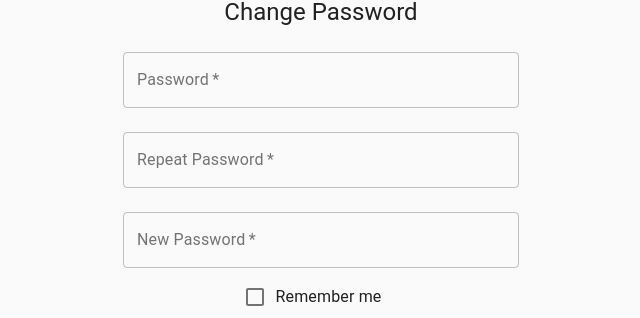
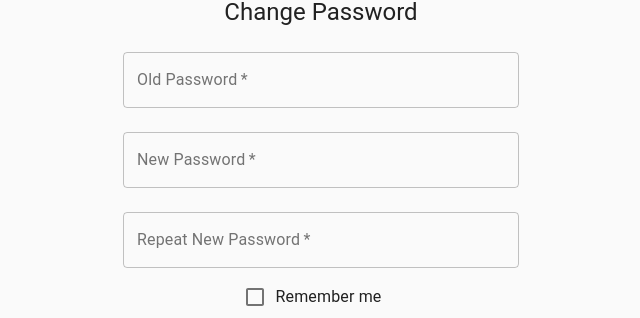
Before and after one commit to Ahmed20150/EasyTravel, a React (Create React App) app in the folder client/: page /changePassword in a window 1280 px wide. Shown: the part 124-442 px from the top of the page, without its empty margins (319-959 px from the left). Built offline with nearby package versions, Linux system fonts and the light colour scheme.

Commit message:
added data validation to changePassword

```diff
--- a/client/src/components/LoginForm.js
+++ b/client/src/components/LoginForm.js
@@ -16,6 +16,9 @@ import {useState} from 'react';
 import axios from 'axios';
 import { CookiesProvider, useCookies } from 'react-cookie'
 import { useNavigate } from "react-router-dom";
+import { ToastContainer, toast } from 'react-toastify';
+import 'react-toastify/dist/ReactToastify.css';
+
 
 function Copyright() {
   return (
@@ -80,6 +83,7 @@ export default function Login() {
       const accessToken = response.data.accessToken; //capture accessToken from response
       const userType = response.data.userType;
       console.log('Successful Login!', response.data);
+      toast.success('Successful Login!');
       console.log('Access Token:', accessToken);
       console.log('Logged in Username:', username);
 
@@ -92,10 +96,13 @@ export default function Login() {
       setPassword('');
 
       //TODO based on userType navigate to different pages
-      navigate('/home');
+      setTimeout(() => {
+        navigate("/home");
+      }, 2000);
 
 
   } catch (error) {
+      toast.error('Invalid Username or Password');
       console.error('Error:', error.response ? error.response.data : error.message);
   }
 
--- a/client/src/components/changePassword.js
+++ b/client/src/components/changePassword.js
@@ -16,6 +16,9 @@ import axios from 'axios';
 import { CookiesProvider, useCookies } from 'react-cookie';
 import Cookies from 'js-cookie';
 import { useNavigate } from 'react-router-dom';
+import { ToastContainer, toast } from 'react-toastify';
+import 'react-toastify/dist/ReactToastify.css';
+
 
 function Copyright() {
   return (
@@ -54,9 +57,9 @@ function ChangePassword() {
   const classes = useStyles();
   const navigate = useNavigate();
 
-  const [password, setPassword] = useState('');
-  const [repeatPassword, setRepeatPassword] = useState('');
+  const [oldPassword, setOldPassword] = useState('');
   const [newPassword, setNewPassword] = useState('');
+  const [repeatNewPassword, setRepeatNewPassword] = useState('');
 
 
   const [tokenCookie, setTokenCookie] = useCookies(['token']); // Init cookie object, naming it "token"
@@ -67,23 +70,29 @@ function ChangePassword() {
 
      const username = Cookies.get('username');
 
-     if(password !== repeatPassword) {
-        alert('Passwords do not match!');
+     if(newPassword !== repeatNewPassword) {
+        toast.error('Passwords do not match!');
          return;
       }
 
-      const user = { username, password, newPassword };
+      const user = { username, oldPassword, newPassword };
 
     try {
       const response = await axios.post('http://localhost:3000/auth/changePassword', user);
+      toast.success('Password changed successfully!');
       console.log('Password changed successfully!', response.data);
 
       // Optionally, update cookies or handle navigation
-      setPassword('');
-      setRepeatPassword('');
-      navigate('/home');
+      setOldPassword('');
+      setNewPassword('');
+      setRepeatNewPassword('');
+      setTimeout(() => {
+        navigate("/home");
+      }, 2000);
     } catch (error) {
-      console.error('Error:', error.response ? error.response.data : error.message);
+      const errorMessage = error.response ? error.response.data : error.message;
+      toast.error('Error: ' + error.response.data.message);
+      console.error('Error:', errorMessage);
     }
   };
 
@@ -117,11 +126,11 @@ function ChangePassword() {
               margin="normal"
               required
               fullWidth
-              name="password"
-              label="Password"
+              name="oldPassword"
+              label="Old Password"
               type="password"
-              id="password"
-              onChange={(e) => setPassword(e.target.value)}
+              id="oldPassword"
+              onChange={(e) => setOldPassword(e.target.value)}
               autoComplete="password"
             />
             <TextField
@@ -129,11 +138,11 @@ function ChangePassword() {
               margin="normal"
               required
               fullWidth
-              name="repeatPassword"
-              label="Repeat Password"
-              type="repeatPassword"
-              id="repeatPassword"
-              onChange={(e) => setRepeatPassword(e.target.value)}
+              name="newPassword"
+              label="New Password"
+              type="password"
+              id="newPassword"
+              onChange={(e) => setNewPassword(e.target.value)}
               autoComplete="repeatPassword"
             />
              <TextField
@@ -141,11 +150,11 @@ function ChangePassword() {
               margin="normal"
               required
               fullWidth
-              name="newPassword"
-              label="New Password"
-              type="newPassword"
-              id="newPassword"
-              onChange={(e) => setNewPassword(e.target.value)}
+              name="repeatNewPassword"
+              label="Repeat New Password"
+              type="password"
+              id="repeatNewPassword"
+              onChange={(e) => setRepeatNewPassword(e.target.value)}
               autoComplete="newPassword"
             />
             <FormControlLabel
```
Also changed, not shown: 1 other file (tests, documents, lock files or other folders).
